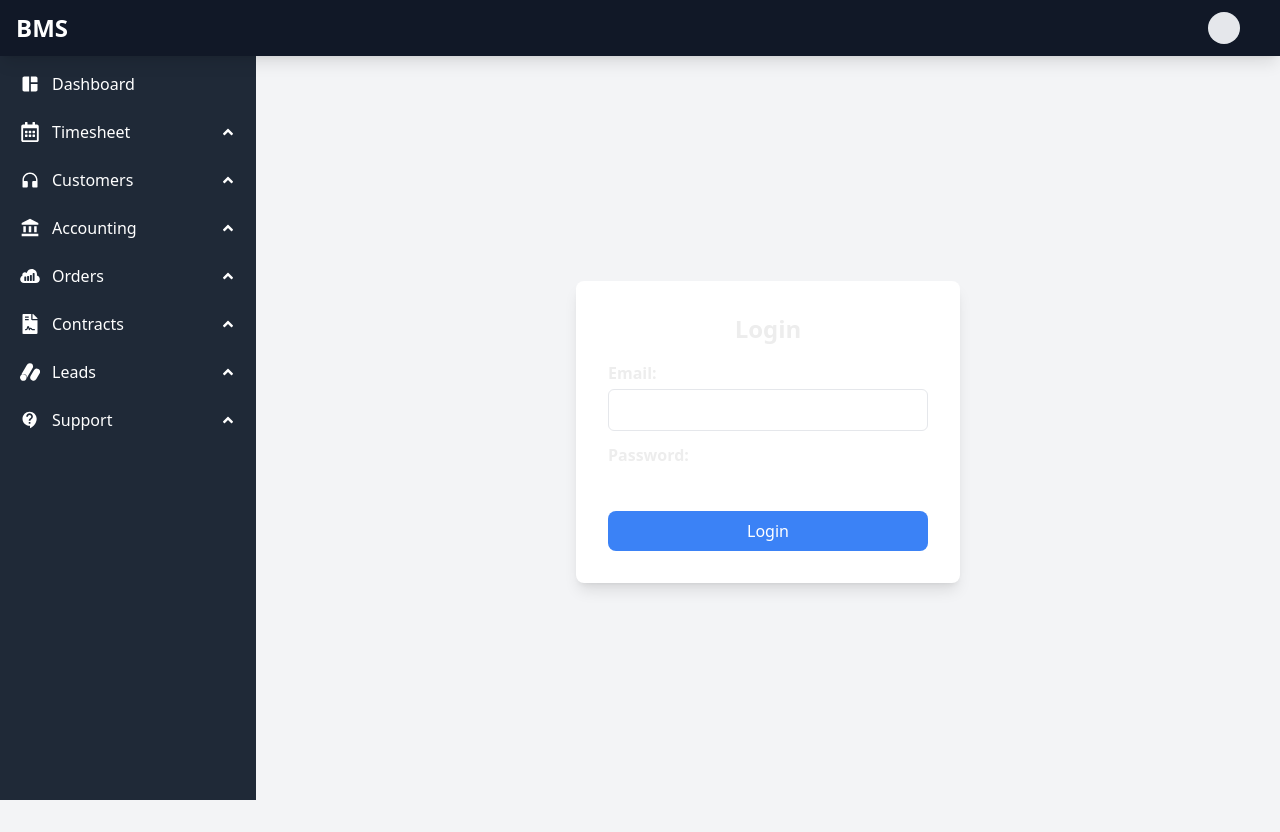
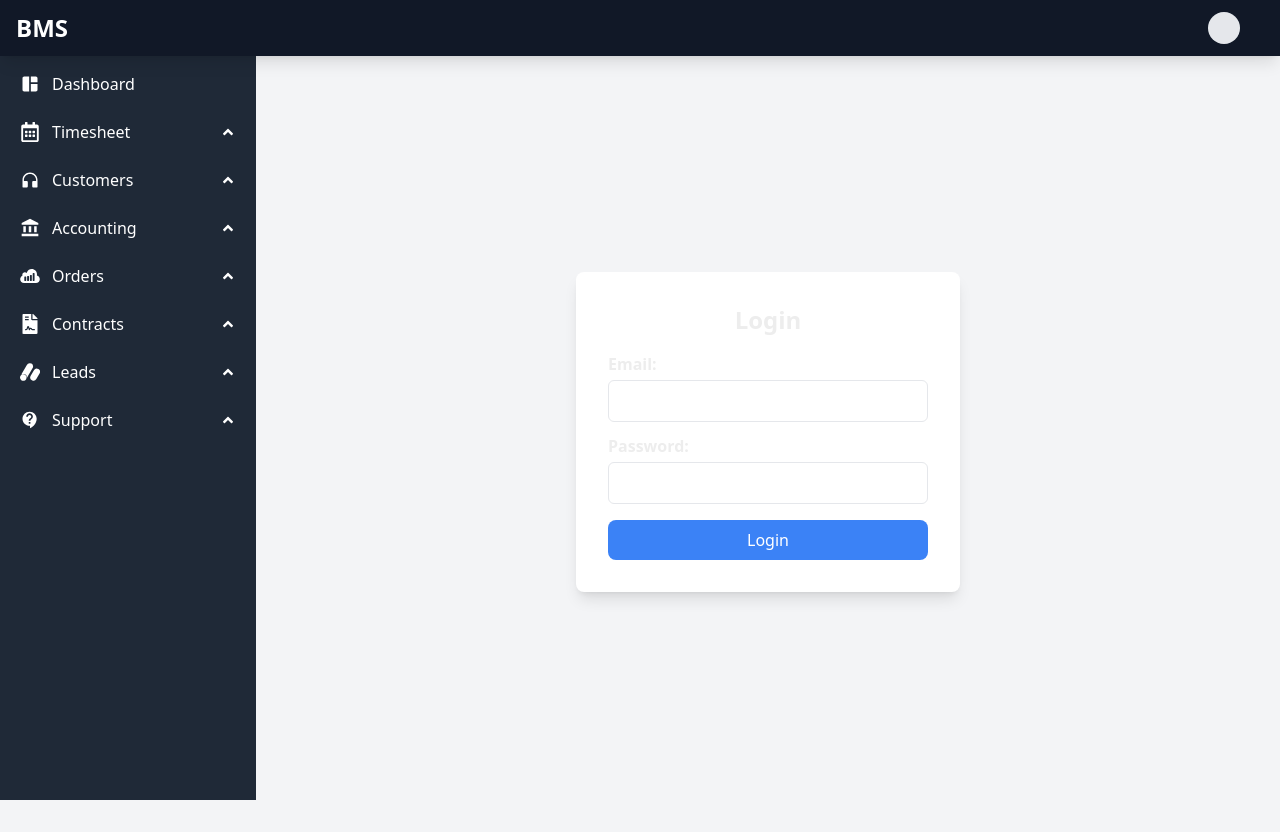
Before and after one commit to Hanzla-Nouman/invoice-tracking, a Next.js app: page /login in a window 1280 px wide. Built offline with nearby package versions, Linux system fonts and the light colour scheme; no server answers; sample sign-in values are in the browser's storage; a web font is replaced by a local one.

Commit message:
some other

```diff
--- a/app/login/page.jsx
+++ b/app/login/page.jsx
@@ -4,6 +4,7 @@ import { useState } from "react";
 import { signIn } from "next-auth/react";
 import { useRouter } from "next/navigation";
 import { Loader } from "lucide-react"; // Importing Lucide's Loader icon
+import toast from "react-hot-toast";
 
 export default function Login() {
   const [credentials, setCredentials] = useState({ email: "", password: "", role: "Consultant" });
@@ -25,8 +26,9 @@ export default function Login() {
     setLoading(false);
 
     if (res?.error) {
-      setError("Invalid email or password");
+      toast.error("Invalid email or password")
     } else {
+      toast.success("Signed in Successfully")
       router.push("/");
     }
   };
@@ -35,7 +37,6 @@ export default function Login() {
     <div className="flex items-center justify-center min-h-screen bg-gray-100">
       <div className="bg-white p-8 rounded-lg shadow-lg w-96">
         <h2 className="text-2xl font-bold text-center">Login</h2>
-        {error && <p className="text-red-500 text-center">{error}</p>}
         <form onSubmit={handleSubmit} className="mt-4">
           <label className="block font-semibold">Email:</label>
           <input
@@ -50,7 +51,7 @@ export default function Login() {
             type="password"
             value={credentials.password}
             onChange={(e) => setCredentials({ ...credentials, password: e.target.value })}
-            className="w-full p-2border rounded-md mt-1"
+            className="w-full p-2 border rounded-md mt-1"
             required
           />
 
@@ -62,7 +63,6 @@ export default function Login() {
             {loading ? (
               <>
                 <Loader className="animate-spin h-5 w-5 mr-2" />
-                Logging in...
               </>
             ) : (
               "Login"
```
